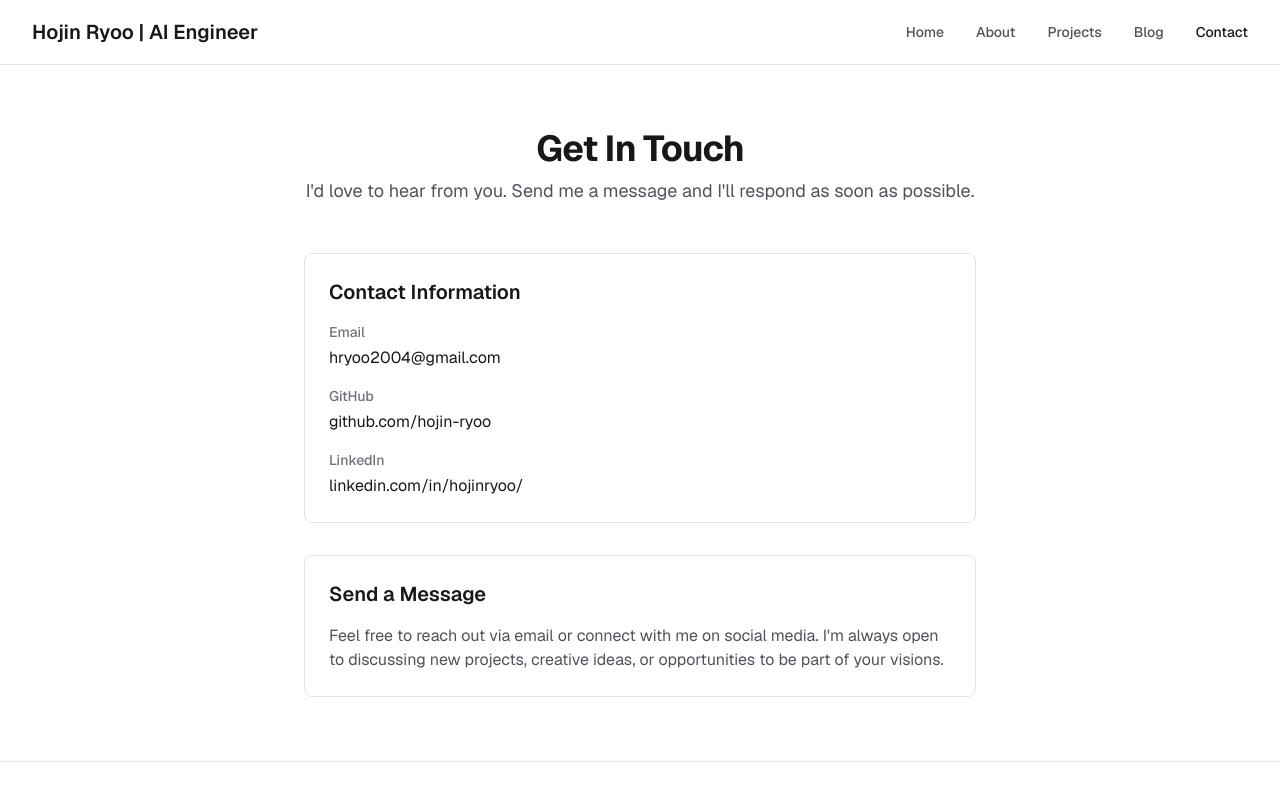
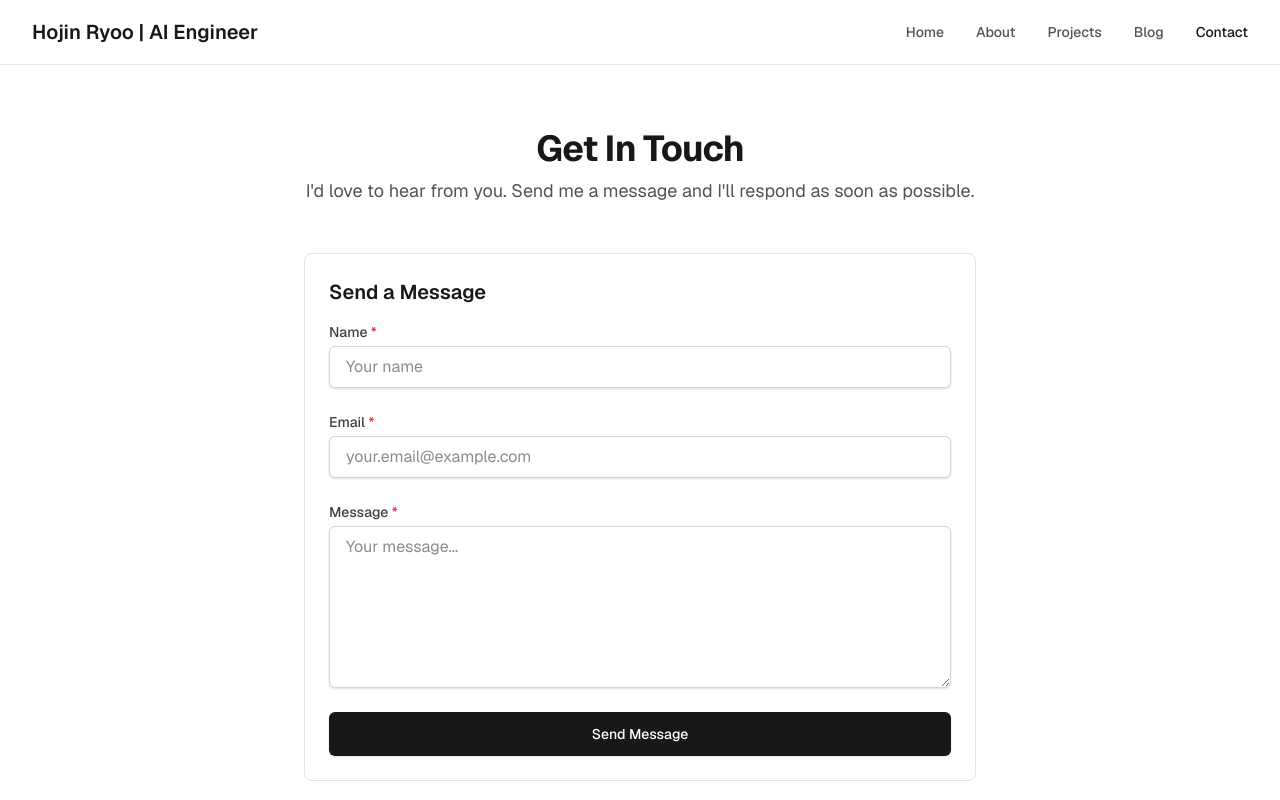
Before and after one commit to hojin-ryoo/portfolio_v3, a Next.js app: page /contact in a window 1280 px wide. Shown: the top 800 px of the page. Built offline with nearby package versions, Linux system fonts and the light colour scheme.

Commit message:
Added ability to send emails in Contact page

```diff
--- /dev/null
+++ b/app/components/contact-form.tsx
@@ -0,0 +1,149 @@
+"use client";
+
+import { useState, FormEvent } from "react";
+
+const FORM_ENDPOINT = "https://formspree.io/f/xrezwejn";
+
+export default function ContactForm() {
+  const [status, setStatus] = useState<"idle" | "loading" | "success" | "error">("idle");
+  const [errorMessage, setErrorMessage] = useState("");
+
+  async function handleSubmit(e: FormEvent<HTMLFormElement>) {
+    e.preventDefault();
+    setStatus("loading");
+    setErrorMessage("");
+
+    const form = e.currentTarget;
+    const formData = new FormData(form);
+
+    try {
+      const response = await fetch(FORM_ENDPOINT, {
+        method: "POST",
+        body: formData,
+        headers: {
+          Accept: "application/json",
+        },
+      });
+
+      if (response.ok) {
+        setStatus("success");
+        form.reset();
+      } else {
+        const data = await response.json();
+        setErrorMessage(data.error || "Something went wrong. Please try again.");
+        setStatus("error");
+      }
+    } catch (error) {
+      setErrorMessage("Network error. Please check your connection and try again.");
+      setStatus("error");
+    }
+  }
+
+  return (
+    <form onSubmit={handleSubmit} className="space-y-6">
+      <div>
+        <label
+          htmlFor="name"
+          className="block text-sm font-medium text-zinc-700 dark:text-zinc-300"
+        >
+          Name <span className="text-red-500">*</span>
+        </label>
+        <input
+          type="text"
+          id="name"
+          name="name"
+          required
+          disabled={status === "loading"}
+          className="mt-1 block w-full rounded-md border border-zinc-300 bg-white px-4 py-2 text-zinc-900 shadow-sm transition-colors focus:border-zinc-500 focus:outline-none focus:ring-2 focus:ring-zinc-500 disabled:cursor-not-allowed disabled:opacity-50 dark:border-zinc-700 dark:bg-zinc-800 dark:text-zinc-50 dark:focus:border-zinc-400 dark:focus:ring-zinc-400"
+          placeholder="Your name"
+        />
+      </div>
+
+      <div>
+        <label
+          htmlFor="email"
+          className="block text-sm font-medium text-zinc-700 dark:text-zinc-300"
+        >
+          Email <span className="text-red-500">*</span>
+        </label>
+        <input
+          type="email"
+          id="email"
+          name="email"
+          required
+          disabled={status === "loading"}
+          className="mt-1 block w-full rounded-md border border-zinc-300 bg-white px-4 py-2 text-zinc-900 shadow-sm transition-colors focus:border-zinc-500 focus:outline-none focus:ring-2 focus:ring-zinc-500 disabled:cursor-not-allowed disabled:opacity-50 dark:border-zinc-700 dark:bg-zinc-800 dark:text-zinc-50 dark:focus:border-zinc-400 dark:focus:ring-zinc-400"
+          placeholder="your.email@example.com"
+        />
+      </div>
+
+      <div>
+        <label
+          htmlFor="message"
+          className="block text-sm font-medium text-zinc-700 dark:text-zinc-300"
+        >
+          Message <span className="text-red-500">*</span>
+        </label>
+        <textarea
+          id="message"
+          name="message"
+          rows={6}
+          required
+          disabled={status === "loading"}
+          className="mt-1 block w-full rounded-md border border-zinc-300 bg-white px-4 py-2 text-zinc-900 shadow-sm transition-colors focus:border-zinc-500 focus:outline-none focus:ring-2 focus:ring-zinc-500 disabled:cursor-not-allowed disabled:opacity-50 dark:border-zinc-700 dark:bg-zinc-800 dark:text-zinc-50 dark:focus:border-zinc-400 dark:focus:ring-zinc-400"
+          placeholder="Your message..."
+        />
+      </div>
+
+      {status === "error" && (
+        <div className="rounded-md bg-red-50 p-4 dark:bg-red-900/20">
+          <p className="text-sm text-red-800 dark:text-red-200">
+            {errorMessage}
+          </p>
+        </div>
+      )}
+
+      {status === "success" && (
+        <div className="rounded-md bg-green-50 p-4 dark:bg-green-900/20">
+          <p className="text-sm text-green-800 dark:text-green-200">
+            Thank you for your message! I'll get back to you as soon as possible.
+          </p>
+        </div>
+      )}
+
+      <button
+        type="submit"
+        disabled={status === "loading"}
+        className="w-full rounded-md bg-zinc-900 px-6 py-3 text-sm font-medium text-white shadow-sm transition-colors hover:bg-zinc-700 focus:outline-none focus:ring-2 focus:ring-zinc-500 focus:ring-offset-2 disabled:cursor-not-allowed disabled:opacity-50 dark:bg-zinc-50 dark:text-zinc-900 dark:hover:bg-zinc-200 dark:focus:ring-zinc-400 dark:focus:ring-offset-zinc-900"
+      >
+        {status === "loading" ? (
+          <span className="flex items-center justify-center">
+            <svg
+              className="mr-2 h-4 w-4 animate-spin"
+              xmlns="http://www.w3.org/2000/svg"
+              fill="none"
+              viewBox="0 0 24 24"
+            >
+              <circle
+                className="opacity-25"
+                cx="12"
+                cy="12"
+                r="10"
+                stroke="currentColor"
+                strokeWidth="4"
+              />
+              <path
+                className="opacity-75"
+                fill="currentColor"
+                d="M4 12a8 8 0 018-8V0C5.373 0 0 5.373 0 12h4zm2 5.291A7.962 7.962 0 014 12H0c0 3.042 1.135 5.824 3 7.938l3-2.647z"
+              />
+            </svg>
+            Sending...
+          </span>
+        ) : (
+          "Send Message"
+        )}
+      </button>
+    </form>
+  );
+}
--- a/app/contact/page.tsx
+++ b/app/contact/page.tsx
@@ -1,3 +1,5 @@
+import ContactForm from "../components/contact-form";
+
 export const metadata = {
   title: "Contact | Portfolio",
   description: "Get in touch with me.",
@@ -18,6 +20,13 @@ export default function Contact() {
 
         <div className="mx-auto max-w-2xl">
           <div className="space-y-8">
+            <div className="rounded-lg border border-zinc-200 bg-white p-6 dark:border-zinc-800 dark:bg-zinc-900">
+              <h2 className="mb-4 text-xl font-semibold text-zinc-900 dark:text-zinc-50">
+                Send a Message
+              </h2>
+              <ContactForm />
+            </div>
+
             <div className="rounded-lg border border-zinc-200 bg-white p-6 dark:border-zinc-800 dark:bg-zinc-900">
               <h2 className="mb-4 text-xl font-semibold text-zinc-900 dark:text-zinc-50">
                 Contact Information
@@ -62,17 +71,6 @@ export default function Contact() {
                 </div>
               </div>
             </div>
-
-            <div className="rounded-lg border border-zinc-200 bg-white p-6 dark:border-zinc-800 dark:bg-zinc-900">
-              <h2 className="mb-4 text-xl font-semibold text-zinc-900 dark:text-zinc-50">
-                Send a Message
-              </h2>
-              <p className="text-zinc-600 dark:text-zinc-400">
-                Feel free to reach out via email or connect with me on social media.
-                I'm always open to discussing new projects, creative ideas, or
-                opportunities to be part of your visions.
-              </p>
-            </div>
           </div>
         </div>
       </div>
```
